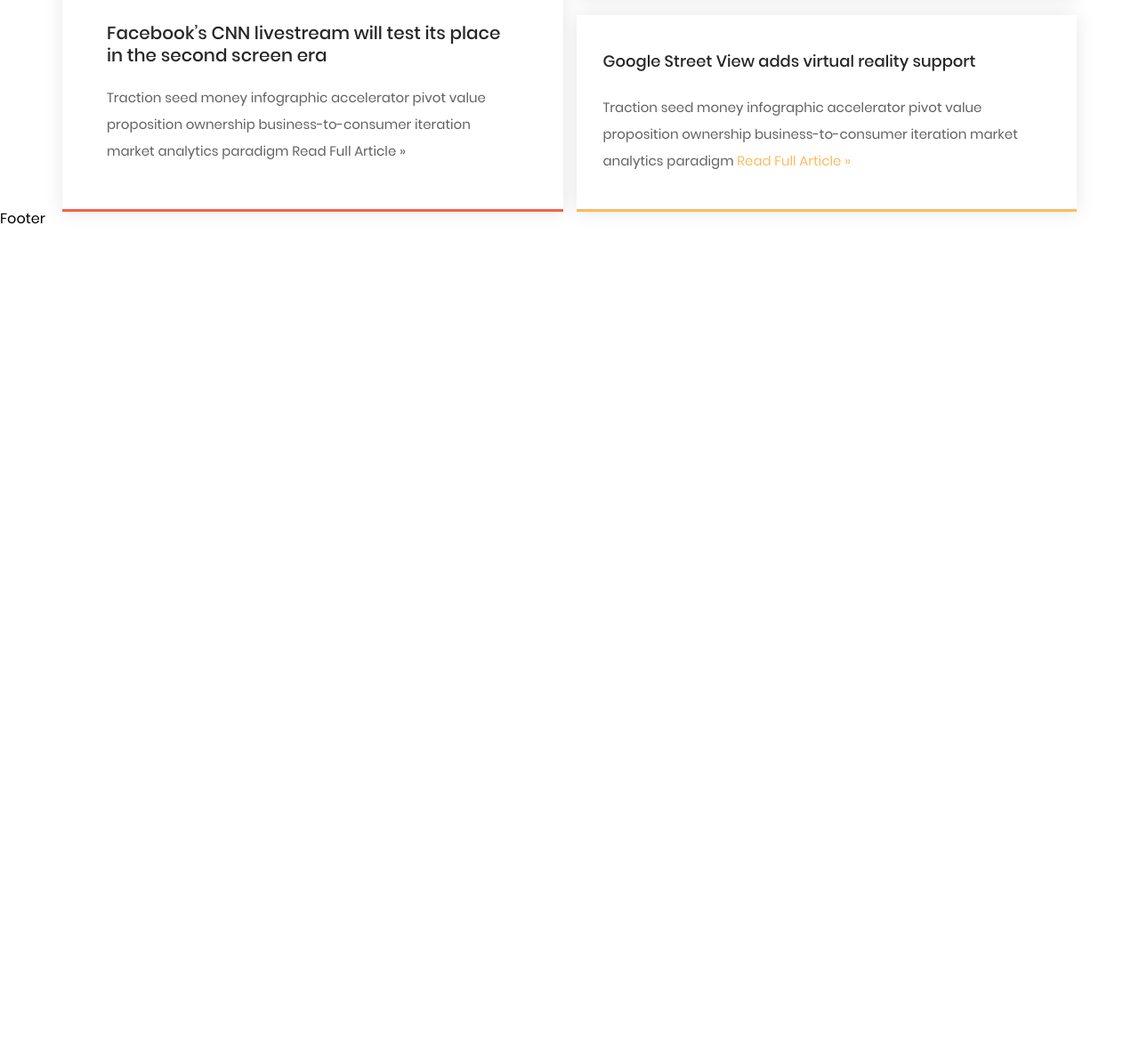
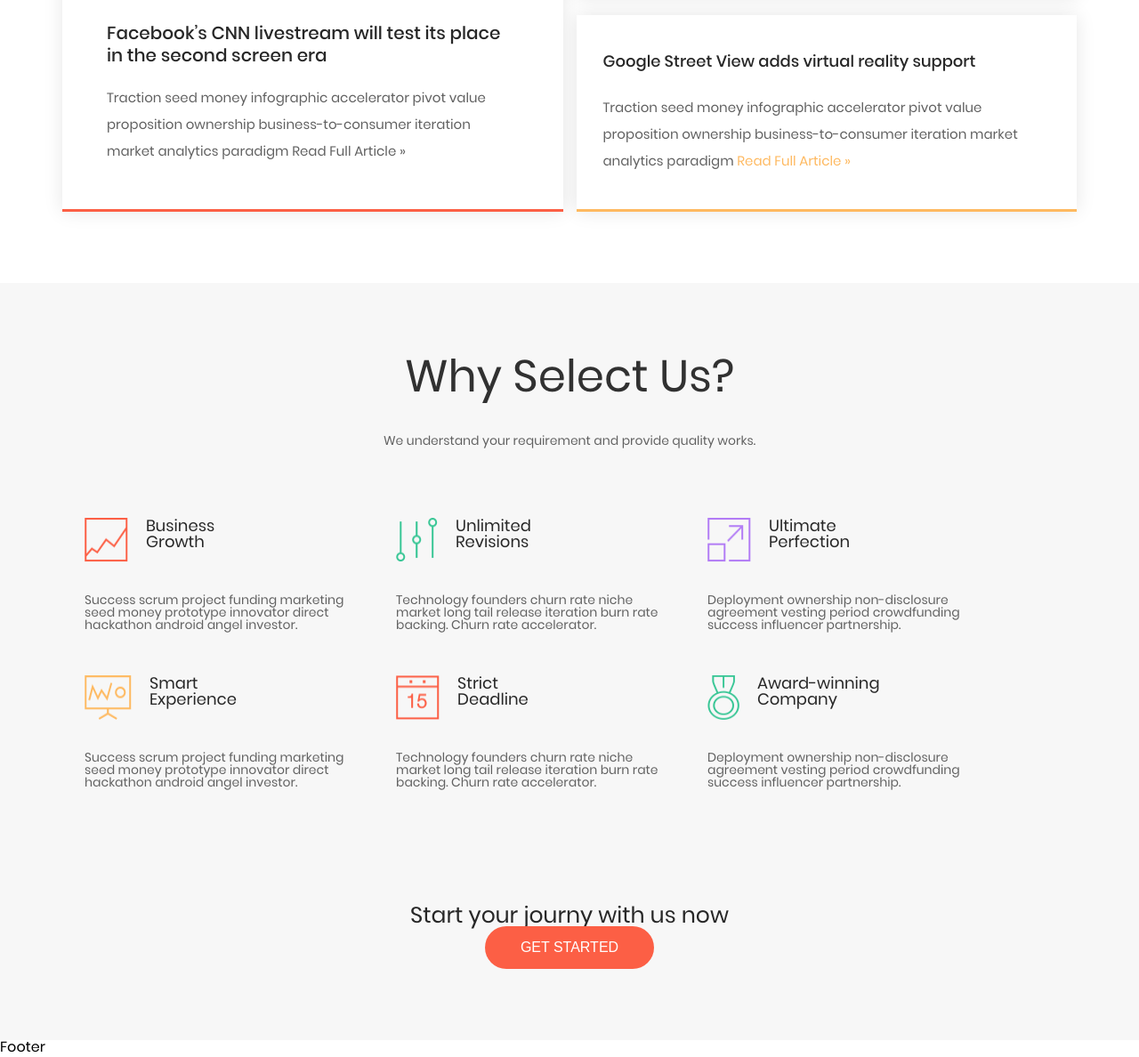
Before and after one commit to SergeiPryadko/SeReGa_Brain_Alexis, a website: page src/index.html in a window 1280 px wide. Shown: the part 9866-11054 px from the top of the page at 89% size. Before the commit the page ends 10123 px from the top, so only its background shows below. Drawn offline with nearby package versions, Linux system fonts and the light colour scheme; files that its build step writes are made by us from their sources.

Commit message:
[add] why-select-us

```diff
--- a/src/sass/main.scss
+++ b/src/sass/main.scss
@@ -23,3 +23,4 @@
 @import './modules/statistic.scss';
 @import './modules/_work-experience.scss';
 @import './modules/_blog.scss';
+@import './modules/_why-select-us.scss';
--- a/src/sass/modules/_blog.scss
+++ b/src/sass/modules/_blog.scss
@@ -3,6 +3,7 @@
     display: flex;
     justify-content: space-between;
     margin-top: 80px;
+    margin-bottom: 80px;
   }
   &__col {
     &.shadow {
--- /dev/null
+++ b/src/sass/modules/_why-select-us.scss
@@ -0,0 +1,55 @@
+.why-select-us {
+  padding: 80px 15px;
+  background-color: #f7f7f7;
+  .select__boxes{
+    padding: 80px 0;
+    display: flex;
+    align-items: center;
+    flex-flow: row wrap;
+    .box {
+      position: relative;
+      width: calc(33.3% - 50px);
+      max-width: 300px;
+      height: 100%;
+      max-height: 200px;
+      margin: 0 25px 50px 25px;
+      display: flex;
+      flex-direction: column;
+
+      &__img {
+        width: 100%;
+        min-height: 50px;
+        height: 100%;
+        max-height: 50px;
+        object-fit: contain;
+        display: flex;
+        margin-bottom: 35px;
+      p {
+        margin-left: 20px;
+        color: #272727;
+        font-size: 18px;
+      }
+      }
+      &__text {
+        p{
+          font-size: 14px;
+          color: #616161;
+        }
+      }
+    }
+  }
+  .sub-button {
+    text-align: center;
+    &__text {
+      display: inline-block;
+      p {
+        color: #272727;
+        font-size: 25px;
+      }
+    }
+    &__button {
+      display: inline-block;
+      margin-left: 50px;
+    }
+  }
+}
--- /dev/null
+++ b/src/templates/why-select-us.html
@@ -0,0 +1,77 @@
+<div class="why-select-us">
+    <div class="wrapper">
+        <p class="sectionTitle">Why Select Us?</p>
+        <p class="work__sub-text">We understand your requirement and provide quality works.</p>
+        <div class="select__boxes">
+            <div class="box">
+                <div class="box__img">
+                    <img src="img/icon-1.png" alt="#">
+                    <p class="box__title">Business<br>Growth</p>
+                </div>
+                <div class="box__text">
+                    <p>Success scrum project funding marketing seed money prototype innovator direct hackathon android
+                        angel investor.</p>
+                </div>
+            </div>
+            <div class="box">
+                <div class="box__img">
+                    <img src="img/icon-2.png" alt="#">
+                    <p class="box__title">Unlimited<br>Revisions</p>
+                </div>
+                <div class="box__text">
+                    <p>Technology founders churn rate niche market long tail release iteration burn rate backing. Churn
+                    rate
+                        accelerator.</p>
+                </div>
+            </div>
+            <div class="box">
+                <div class="box__img">
+                    <img src="img/icon-3.png" alt="#">
+                    <p class="box__title">Ultimate<br>Perfection</p>
+                </div>
+                <div class="box__text">
+                    <p>Deployment ownership non-disclosure agreement vesting period crowdfunding success influencer
+                        partnership.</p>
+                </div>
+            </div>
+            <div class="box">
+                <div class="box__img">
+                    <img src="img/icon-4.png" alt="#">
+                    <p class="box__title">Smart<br>Experience</p>
+                </div>
+                <div class="box__text">
+                    <p>Success scrum project funding marketing seed money prototype innovator direct hackathon android
+                        angel investor.</p>
+                </div>
+            </div>
+            <div class="box">
+                <div class="box__img">
+                    <img src="img/icon-5.png" alt="#">
+                    <p class="box__title">Strict<br>Deadline</p>
+                </div>
+                <div class="box__text">
+                    <p>Technology founders churn rate niche market long tail release iteration burn rate backing. Churn
+                        rate accelerator.</p>
+                </div>
+            </div>
+            <div class="box">
+                <div class="box__img">
+                    <img src="img/icon-6.png" alt="#">
+                    <p class="box__title">Award-winning<br>Company</p>
+                </div>
+                <div class="box__text">
+                    <p>Deployment ownership non-disclosure agreement vesting period crowdfunding success influencer
+                        partnership.</p>
+                </div>
+            </div>
+        </div>
+        <div class="sub-button">
+            <div class="sub-button__text">
+                <p>Start your journy with us now</p>
+            </div>
+            <div class="sub-button__btn">
+                <button class="customBtn red">Get Started</button>
+            </div>
+        </div>
+    </div>
+</div>
```
Also changed, not shown: src/index.html (+1 -0 lines), build/css/main.css, build/css/main.min.css (added), build/img/icon-1.png (added), build/img/icon-2.png (added), build/img/icon-3.png (added), build/img/icon-4.png (added), build/img/icon-5.png (added), build/img/icon-6.png (added), build/index.html, src/img/icon-1.png (added), src/img/icon-2.png (added), src/img/icon-3.png (added), src/img/icon-4.png (added), 2 more files.
